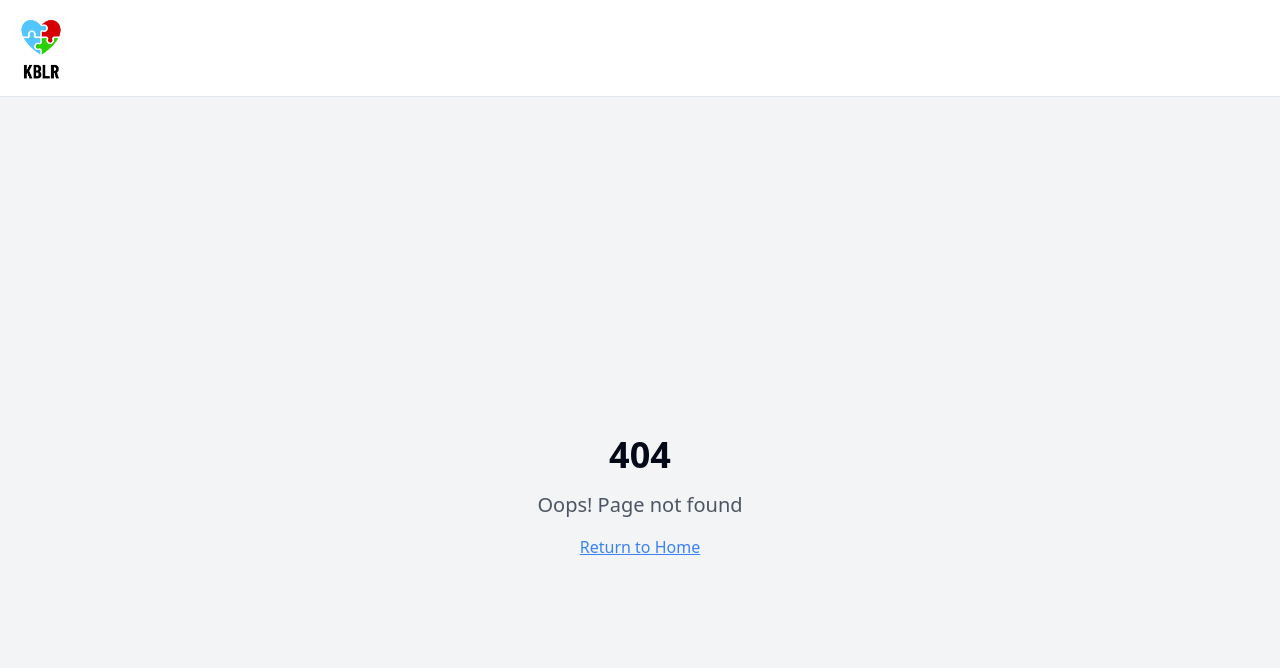
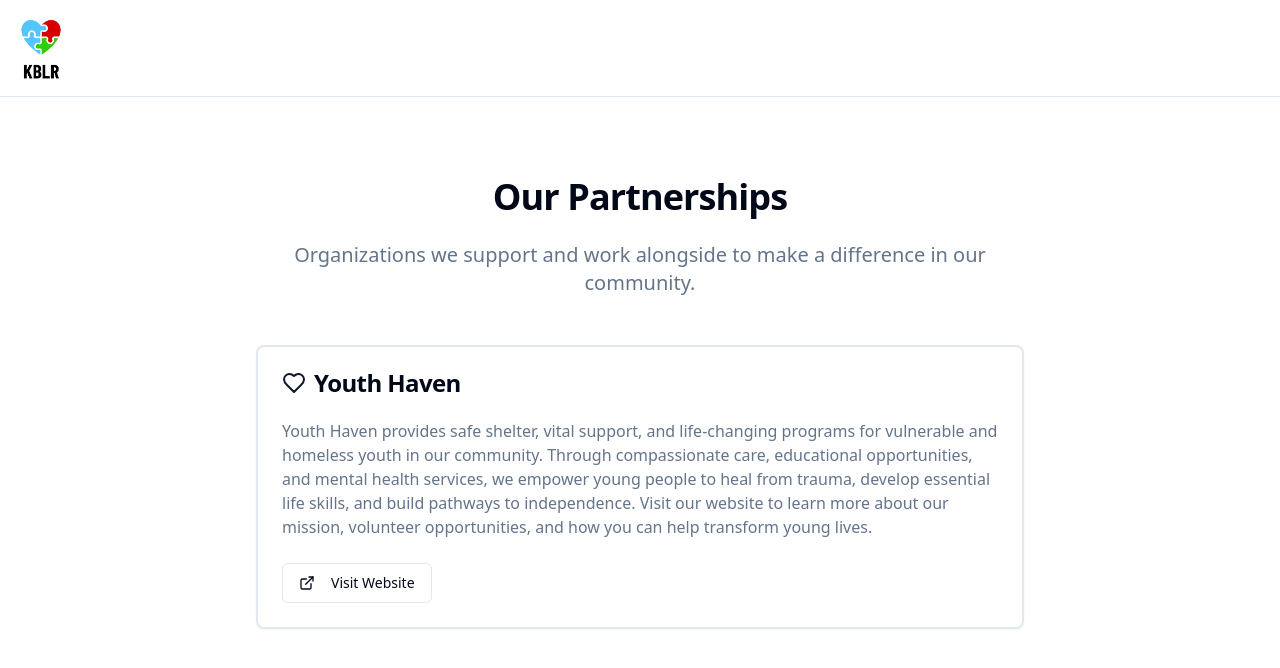
Before and after one commit to MissionSync/kingdom-business-letsroll, a React (Vite) app: page /partnerships in a window 1280 px wide. Before the commit this address had no page. Shown: the top 668 px of the page. Built offline with nearby package versions, Linux system fonts and the light colour scheme.

Commit message:
Create Partnerships page
Creates a new Partnerships page and adds Youth Haven as the first partner.

```diff
--- a/src/App.tsx
+++ b/src/App.tsx
@@ -13,6 +13,7 @@ import NotFound from "./pages/NotFound";
 import Schedule from "./pages/Schedule";
 import Coaching from "./pages/Coaching";
 import Support from "./pages/Support";
+import Partnerships from "./pages/Partnerships";
 
 const queryClient = new QueryClient();
 
@@ -31,6 +32,7 @@ const App = () => (
             <Route path="/schedule" element={<Schedule />} />
             <Route path="/coaching" element={<Coaching />} />
             <Route path="/support" element={<Support />} />
+            <Route path="/partnerships" element={<Partnerships />} />
             <Route path="*" element={<NotFound />} />
           </Routes>
         </Layout>
--- a/src/pages/Index.tsx
+++ b/src/pages/Index.tsx
@@ -1,4 +1,3 @@
-
 import { Button } from "@/components/ui/button";
 import { Card, CardContent, CardDescription, CardHeader, CardTitle } from "@/components/ui/card";
 import { Heart, Users, MessageSquare, DollarSign, BookOpen, Handshake, Home, Video } from "lucide-react";
@@ -31,7 +30,8 @@ const Index = () => {
     {
       icon: <Handshake className="w-12 h-12 text-primary" />,
       title: "Partnerships",
-      description: "Organizations we support and want to highlight"
+      description: "Organizations we support and want to highlight",
+      link: "/partnerships"
     },
     {
       icon: <DollarSign className="w-12 h-12 text-primary" />,
--- /dev/null
+++ b/src/pages/Partnerships.tsx
@@ -0,0 +1,60 @@
+
+import { Button } from "@/components/ui/button";
+import { Card, CardContent, CardDescription, CardHeader, CardTitle } from "@/components/ui/card";
+import { ExternalLink, Heart } from "lucide-react";
+
+interface Partner {
+  name: string;
+  description: string;
+  website: string;
+}
+
+const partners: Partner[] = [
+  {
+    name: "Youth Haven",
+    description: "Youth Haven provides safe shelter, vital support, and life-changing programs for vulnerable and homeless youth in our community. Through compassionate care, educational opportunities, and mental health services, we empower young people to heal from trauma, develop essential life skills, and build pathways to independence. Visit our website to learn more about our mission, volunteer opportunities, and how you can help transform young lives.",
+    website: "https://www.youthhaven.org/"
+  }
+];
+
+const Partnerships = () => {
+  return (
+    <div className="min-h-screen bg-background py-20">
+      <div className="container px-4">
+        <div className="max-w-3xl mx-auto">
+          <h1 className="text-4xl font-bold tracking-tight mb-6 text-center">
+            Our Partnerships
+          </h1>
+          <p className="text-xl text-muted-foreground mb-12 text-center">
+            Organizations we support and work alongside to make a difference in our community.
+          </p>
+
+          <div className="space-y-8">
+            {partners.map((partner, index) => (
+              <Card key={index} className="border-2 hover:border-primary/50 transition-colors">
+                <CardHeader>
+                  <CardTitle className="flex items-center gap-2">
+                    <Heart className="w-6 h-6 text-primary" />
+                    {partner.name}
+                  </CardTitle>
+                </CardHeader>
+                <CardContent>
+                  <CardDescription className="text-base mb-6">
+                    {partner.description}
+                  </CardDescription>
+                  <Button variant="outline"
+                    onClick={() => window.open(partner.website, "_blank")}>
+                    <ExternalLink className="mr-2 h-4 w-4" />
+                    Visit Website
+                  </Button>
+                </CardContent>
+              </Card>
+            ))}
+          </div>
+        </div>
+      </div>
+    </div>
+  );
+};
+
+export default Partnerships;
```
